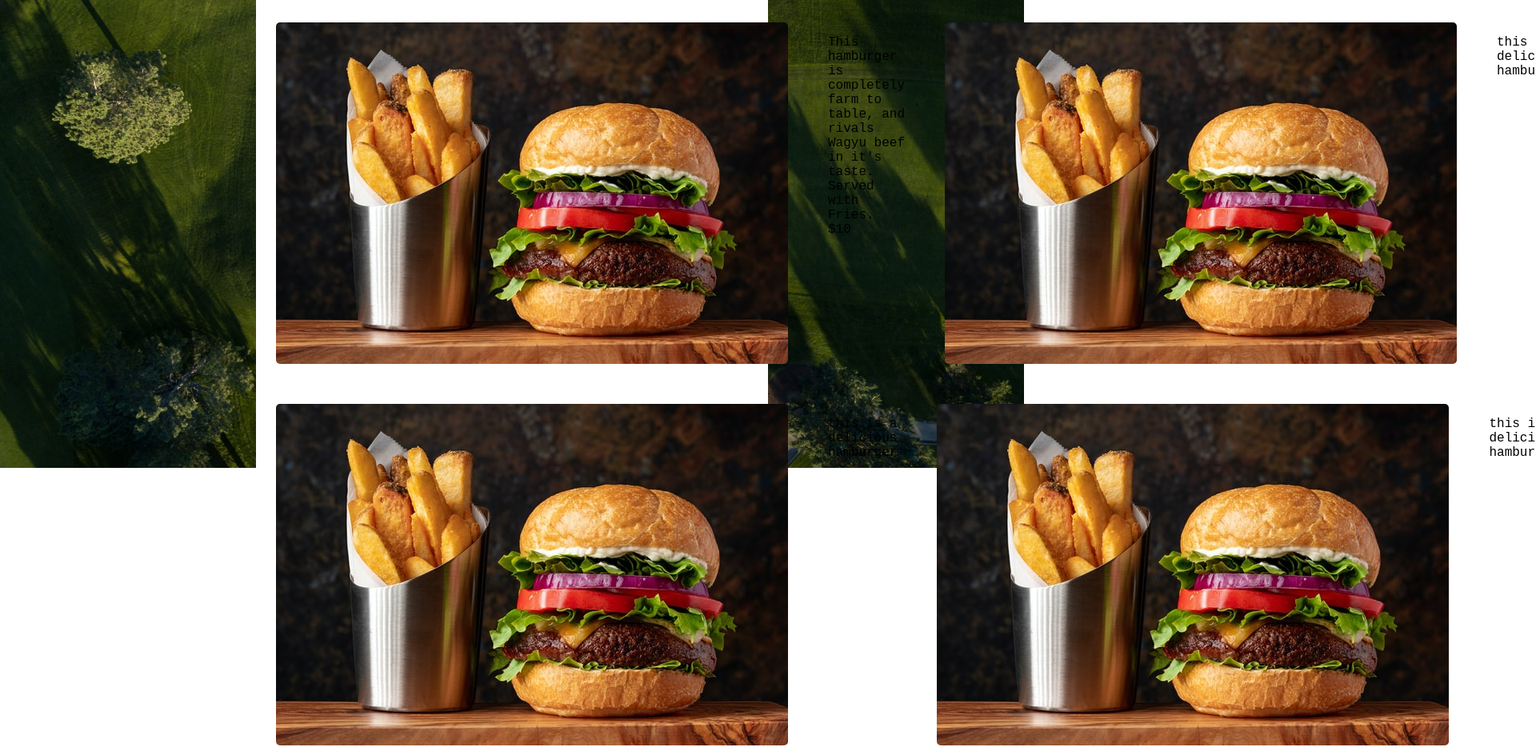
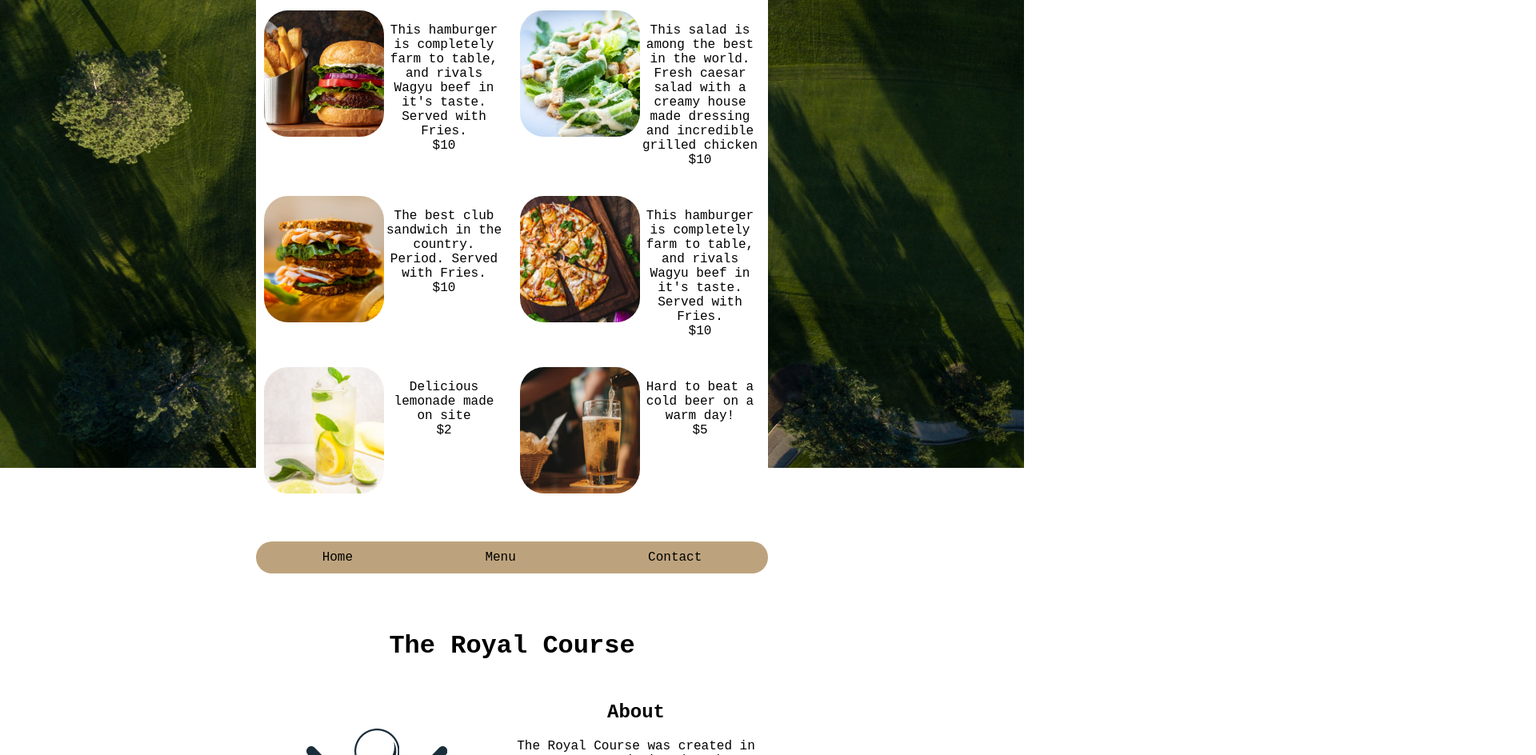
Before and after one commit to nmartinovictop/restaurantPage, a website built with webpack: page dist/index.html in a window 1280 px wide. Shown: the part 268-1212 px from the top of the page at 80% size, 1920 px wide, since content can reach past the window. Built offline with nearby package versions, Linux system fonts and the light colour scheme.

Commit message:
finised menu formatting.

```diff
--- a/dist/index.html
+++ b/dist/index.html
@@ -19,37 +19,56 @@
                     <div class='tab3 tab'>Contact</div>
                 </div>
                 <div class='content-box-menu'>
-                    <div class='menu-intro'>The menu at the Royal club was created by Michellin awarded chef Allen Goodbar.  The food is all grown organically on site, and we use regenerative farming techniques to ensure environmental stability.</div>
+                    <div class='menu-intro'>The menu at the Royal club was created by Michellin awarded chef Allen
+                        Goodbar. The food is all grown organically on site, and we use regenerative farming techniques
+                        to ensure environmental stability.
+                    </div>
+                    <div class='food-items'>
                         <div class='menu-row row1'>
                             <div class='item1 item'>
-
                                 <img src="../src/assets/hamburger.jpg" alt="">
 
-                            <p>This hamburger is completely farm to table, and rivals Wagyu beef in it's taste.  Served with Fries.<br>$10</p>
+                                <p>This hamburger is completely farm to table, and rivals Wagyu beef in it's taste.
+                                    Served
+                                    with Fries.<br>$10</p>
                             </div>
-                        <div class='item item'>
-                            <img src="../src/assets/hamburger.jpg" alt="">
-                            <p>this is a delicious hamburger</p>
+                            <div class='item2 item'>
+                                <img src="../src/assets/caesar_salad.jpg" alt="">
+
+                                <p>This salad is among the best in the world. Fresh caesar salad with a creamy house
+                                    made
+                                    dressing and incredible grilled chicken<br>$10</p>
                             </div>
                         </div>
                         <div class='menu-row row2'>
+                            <div class='item4 item'>
+                                <img src="../src/assets/sandwich.jpg" alt="">
+
+                                <p>The best club sandwich in the country. Period.
+                                    Served
+                                    with Fries.<br>$10</p>
+                            </div>
                             <div class='item1 item'>
-                            <img src="../src/assets/hamburger.jpg" alt="">
-                            <p>this is a delicious hamburger</p>
+                                <img src="../src/assets/pizza.jpg" alt="">
+
+                                <p>This hamburger is completely farm to table, and rivals Wagyu beef in it's taste.
+                                    Served
+                                    with Fries.<br>$10</p>
                             </div>
-                        <div class='item item'>
-                            <img src="../src/assets/hamburger.jpg" alt="">
-                            <p>this is a delicious hamburger</p>
+
                         </div>
+                        <div class='menu-row row1'>
+                            <div class='item1 item'>
+                                <img src="../src/assets/lemonade.jpg" alt="">
+
+                                <p>Delicious lemonade made on site<br>$2</p>
                             </div>
-                    <div class='menu-row row3'>
                             <div class='item1 item'>
-                            <img src="../src/assets/hamburger.jpg" alt="">
-                            <p>this is a delicious hamburger</p>
+                                <img src="../src/assets/beer.jpg" alt="">
+
+                                <p>Hard to beat a cold beer on a warm day!<br>$5</p>
                             </div>
-                        <div class='item item'>
-                            <img src="../src/assets/hamburger.jpg" alt="">
-                            <p>this is a delicious hamburger</p>
+
                         </div>
                     </div>
 
--- a/dist/style.css
+++ b/dist/style.css
@@ -113,11 +113,15 @@ html {
      border-radius: 30px;
      margin-top: 50px;
      flex-direction: column;
-
+    /* height: 960px; */
  }
 
+
+
+
  .menu-row {
-     display:flex
+     display: flex;
+     flex-wrap: wrap;
  }
 
  .menu-intro {
@@ -127,15 +131,34 @@ html {
 
  .item {
      display: flex;
+     flex: 1 1 0;
+     width: calc(50% - 20px);
+     padding: 10px;
  }
 
  .item > img {
-     object-fit: contain;
+     /* object-fit: contain; */
      border-radius: 30px;
+     object-fit: cover;
+     flex: 1 1 0;
+     height: 158px
 
  }
 
  .item > * {
-     padding: 25px;
-     flex:1
+     /* padding: 25px; */
+     min-width: 0;
+     /* flex:1; */
+
  }
+
+ p {
+     flex: 1 1 0;
+     text-align: center;
+ }
+
+ .food-items {
+     display: flex;
+     flex-direction: column;
+     justify-content: space-evenly;
+ }
```
Also changed, not shown: src/assets/beer.jpg (added), src/assets/caesar_salad.jpg (added), src/assets/lemonade.jpg (added), src/assets/pizza.jpg (added), src/assets/sandwich.jpg (added). Lines whose indentation alone changed are shown as unchanged.
